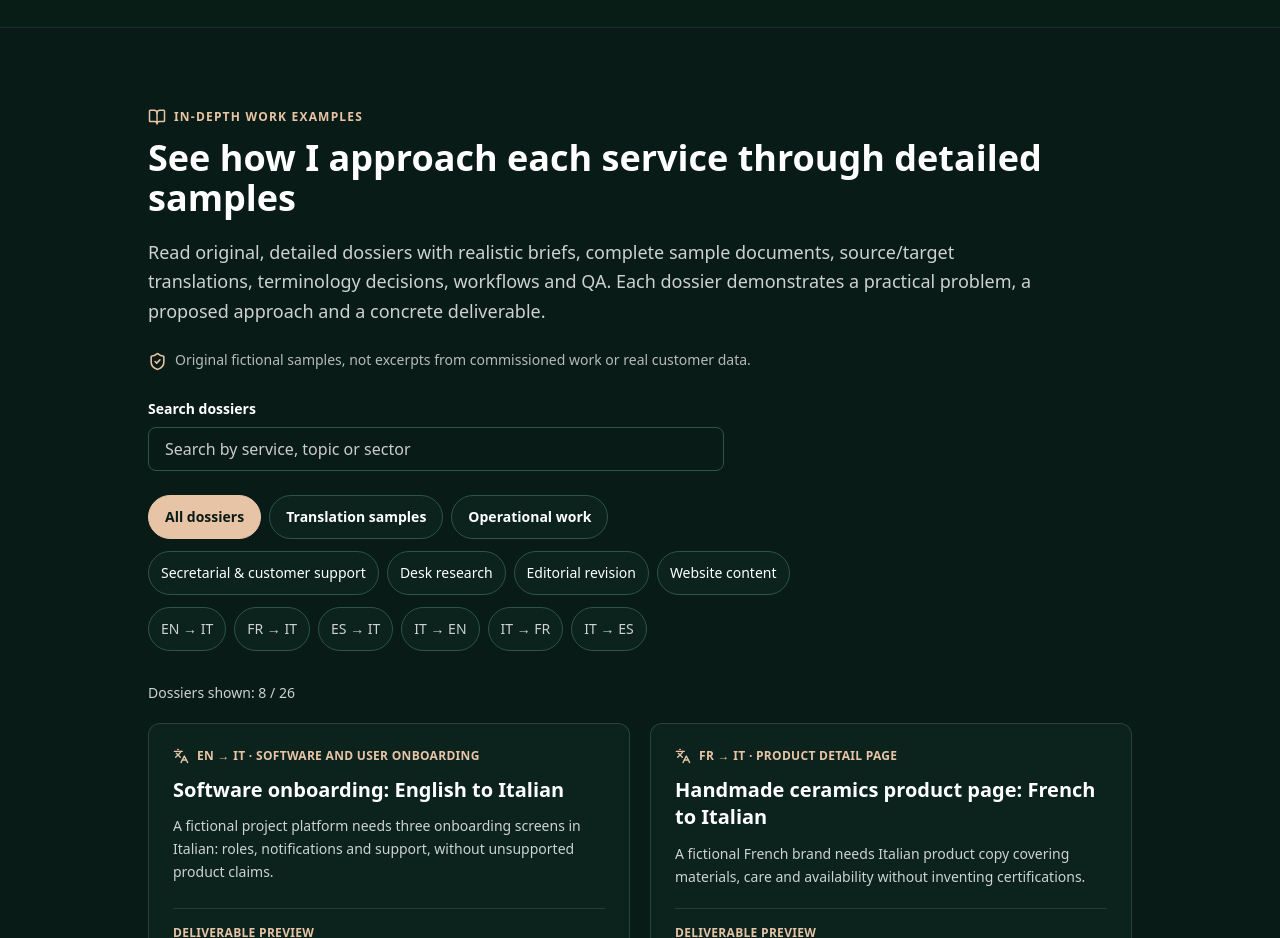
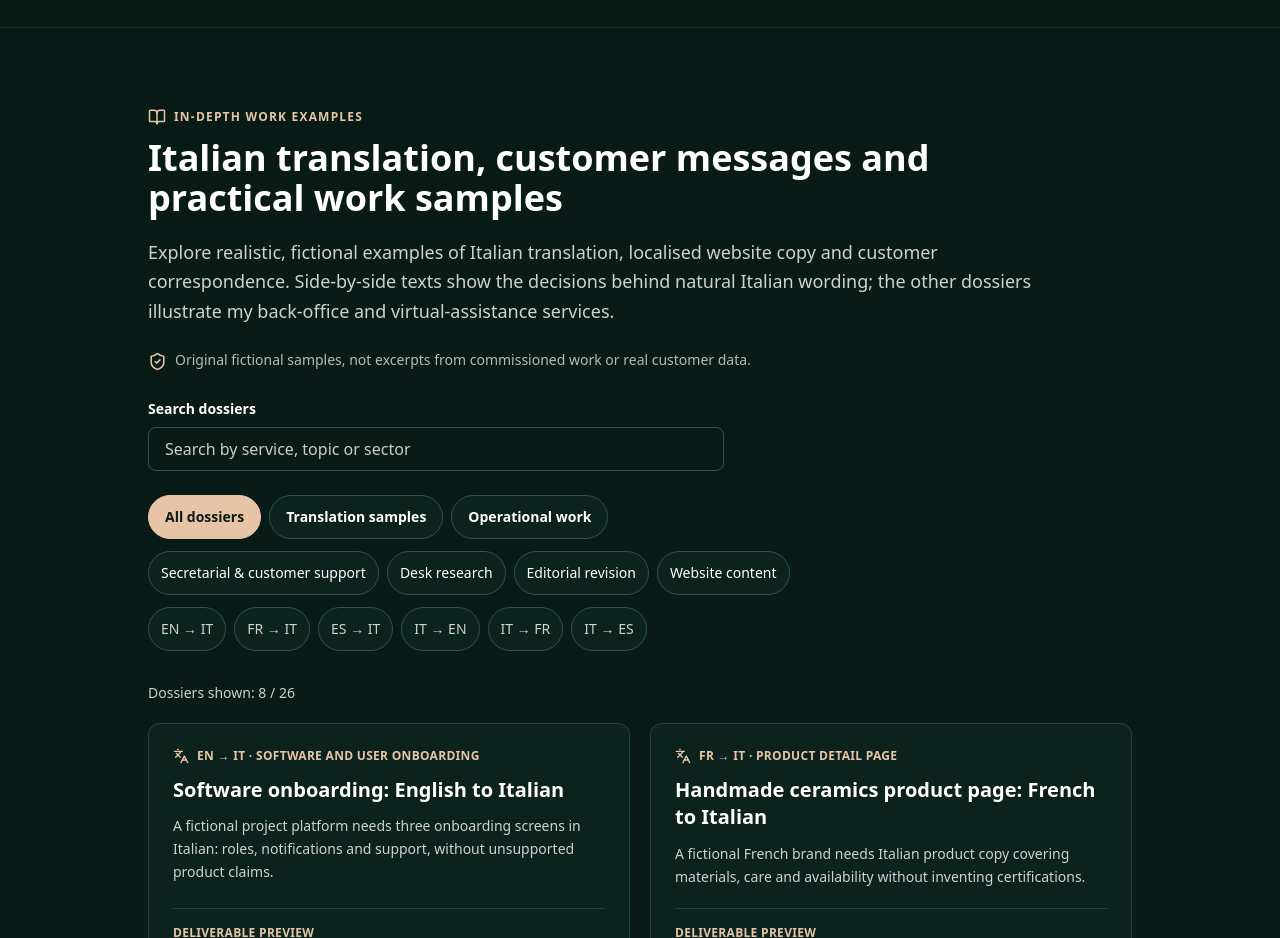
Before and after one commit to noemitomassetti/noemitomassetti-it, a React (Vite) app: page /work-examples in a window 1280 px wide. Shown: the part 1320-2258 px from the top of the page. Built offline with nearby package versions, Linux system fonts and the light colour scheme; the HTML template or start-up script is replaced by a standard one.

Commit message:
Prioritise Italian-market translations and realistic fictional work in international portfolio dossiers

```diff
--- a/src/components/PortfolioDeepShowcase.tsx
+++ b/src/components/PortfolioDeepShowcase.tsx
@@ -11,9 +11,9 @@ const FEATURED_IDS=["en-it-digital-onboarding","fr-it-handmade-product","es-it-e
 type Filter = "all" | "translation" | "operations" | "backoffice" | "research" | "writing" | "web" | PublicTranslationDirection;
 const text = {
   it: {eyebrow:"Approfondimenti e lavori completi",title:"Scopri come lavoro, attraverso gli elaborati",description:"Oltre alle schede sintetiche, consulta dossier originali con brief realistici, documenti completi, traduzioni a fronte, scelte terminologiche, procedure e controlli. Ogni dossier presenta un problema concreto, l’approccio proposto e un elaborato consultabile.",all:"Tutti i dossier",translation:"Traduzioni a fronte",operations:"Assistenza e organizzazione",backoffice:"Segreteria, customer care e back office",research:"Ricerche informative",writing:"Revisione e cataloghi",web:"Contenuti web",read:"Esplora il dossier completo",source:"Traduzione",context:"Caso operativo",notice:"Materiali dimostrativi originali: non sono estratti di lavori commissionati né contengono dati di clienti reali.",caption:"Documenti, testi e metodi consultabili",results:"Dossier visualizzati",search:"Cerca nei dossier",searchHint:"Cerca per servizio, tema o settore",noResults:"Nessun dossier corrisponde alla ricerca. Prova un altro termine o cambia filtro."},
-  en: {eyebrow:"In-depth work examples",title:"See how I approach each service through detailed samples",description:"Read original, detailed dossiers with realistic briefs, complete sample documents, source/target translations, terminology decisions, workflows and QA. Each dossier demonstrates a practical problem, a proposed approach and a concrete deliverable.",all:"All dossiers",translation:"Translation samples",operations:"Operational work",backoffice:"Secretarial & customer support",research:"Desk research",writing:"Editorial revision",web:"Website content",read:"Read the complete dossier",source:"Translation",context:"Operational study",notice:"Original fictional samples, not excerpts from commissioned work or real customer data.",caption:"Sample deliverables and working methods",results:"Dossiers shown",search:"Search dossiers",searchHint:"Search by service, topic or sector",noResults:"No matching dossiers. Try another term or filter."},
-  fr: {eyebrow:"Exemples approfondis",title:"Découvrez le travail concret derrière chaque prestation",description:"Consultez des dossiers détaillés : scénarios plausibles, documents complets, traductions en regard, choix terminologiques, procédures et contrôles. Chaque dossier présente un besoin concret, une méthode et un livrable consultable.",all:"Tous les dossiers",translation:"Exemples de traduction",operations:"Soutien opérationnel",backoffice:"Secrétariat et relation client",research:"Recherche documentaire",writing:"Révision éditoriale",web:"Contenus web",read:"Consulter le dossier complet",source:"Traduction",context:"Étude opérationnelle",notice:"Échantillons fictifs originaux, et non extraits de travaux réels ou de données clients.",caption:"Livrables et méthodes à consulter",results:"Dossiers affichés",search:"Rechercher dans les dossiers",searchHint:"Service, sujet ou secteur",noResults:"Aucun dossier ne correspond à la recherche. Essayez un autre terme ou filtre."},
-  es: {eyebrow:"Muestras de trabajo detalladas",title:"Descubre el trabajo concreto detrás de cada servicio",description:"Consulta dossiers originales y detallados con supuestos verosímiles, documentos completos, traducciones en paralelo, decisiones terminológicas, procedimientos y controles. Cada dossier presenta una situación concreta, el método y un entregable.",all:"Todos los dossiers",translation:"Muestras de traducción",operations:"Apoyo operativo",backoffice:"Secretaría y atención al cliente",research:"Investigación documental",writing:"Revisión editorial",web:"Contenidos web",read:"Ver dossier completo",source:"Traducción",context:"Caso operativo",notice:"Ejemplos originales ficticios, no extractos de trabajos encargados ni datos de clientes reales.",caption:"Entregables y métodos para consultar",results:"Dosieres mostrados",search:"Buscar en los dosieres",searchHint:"Servicio, tema o sector",noResults:"No hay dosieres que coincidan. Prueba otro término o filtro."}
+  en: {eyebrow:"In-depth work examples",title:"Italian translation, customer messages and practical work samples",description:"Explore realistic, fictional examples of Italian translation, localised website copy and customer correspondence. Side-by-side texts show the decisions behind natural Italian wording; the other dossiers illustrate my back-office and virtual-assistance services.",all:"All dossiers",translation:"Translation samples",operations:"Operational work",backoffice:"Secretarial & customer support",research:"Desk research",writing:"Editorial revision",web:"Website content",read:"Read the complete dossier",source:"Translation",context:"Operational study",notice:"Original fictional samples, not excerpts from commissioned work or real customer data.",caption:"Sample deliverables and working methods",results:"Dossiers shown",search:"Search dossiers",searchHint:"Search by service, topic or sector",noResults:"No matching dossiers. Try another term or filter."},
+  fr: {eyebrow:"Exemples approfondis",title:"Traduction vers l’italien, courriels clients et exemples de missions",description:"Découvrez des exemples fictifs, construits autour de situations réalistes : traduction vers l’italien, adaptation de contenus web et correspondance avec des clients italiens. Les textes en regard expliquent les choix linguistiques ; d’autres dossiers présentent mon travail de secrétariat et de back-office.",all:"Tous les dossiers",translation:"Exemples de traduction",operations:"Soutien opérationnel",backoffice:"Secrétariat et relation client",research:"Recherche documentaire",writing:"Révision éditoriale",web:"Contenus web",read:"Consulter le dossier complet",source:"Traduction",context:"Étude opérationnelle",notice:"Échantillons fictifs originaux, et non extraits de travaux réels ou de données clients.",caption:"Livrables et méthodes à consulter",results:"Dossiers affichés",search:"Rechercher dans les dossiers",searchHint:"Service, sujet ou secteur",noResults:"Aucun dossier ne correspond à la recherche. Essayez un autre terme ou filtre."},
+  es: {eyebrow:"Muestras de trabajo detalladas",title:"Traducción al italiano, correos a clientes y muestras de trabajo",description:"Consulta dossiers originales y detallados con supuestos verosímiles, documentos completos, traducciones en paralelo, decisiones terminológicas, procedimientos y controles. Cada dossier presenta una situación concreta, el método y un entregable.",all:"Todos los dossiers",translation:"Muestras de traducción",operations:"Apoyo operativo",backoffice:"Secretaría y atención al cliente",research:"Investigación documental",writing:"Revisión editorial",web:"Contenidos web",read:"Ver dossier completo",source:"Traducción",context:"Caso operativo",notice:"Ejemplos originales ficticios, no extractos de trabajos encargados ni datos de clientes reales.",caption:"Entregables y métodos para consultar",results:"Dosieres mostrados",search:"Buscar en los dosieres",searchHint:"Servicio, tema o sector",noResults:"No hay dosieres que coincidan. Prueba otro término o filtro."}
 } satisfies Record<Language,Record<string,string>>;
 const previewLabels:Record<Language,string> = {
   it: "Anteprima dell’elaborato",
```
